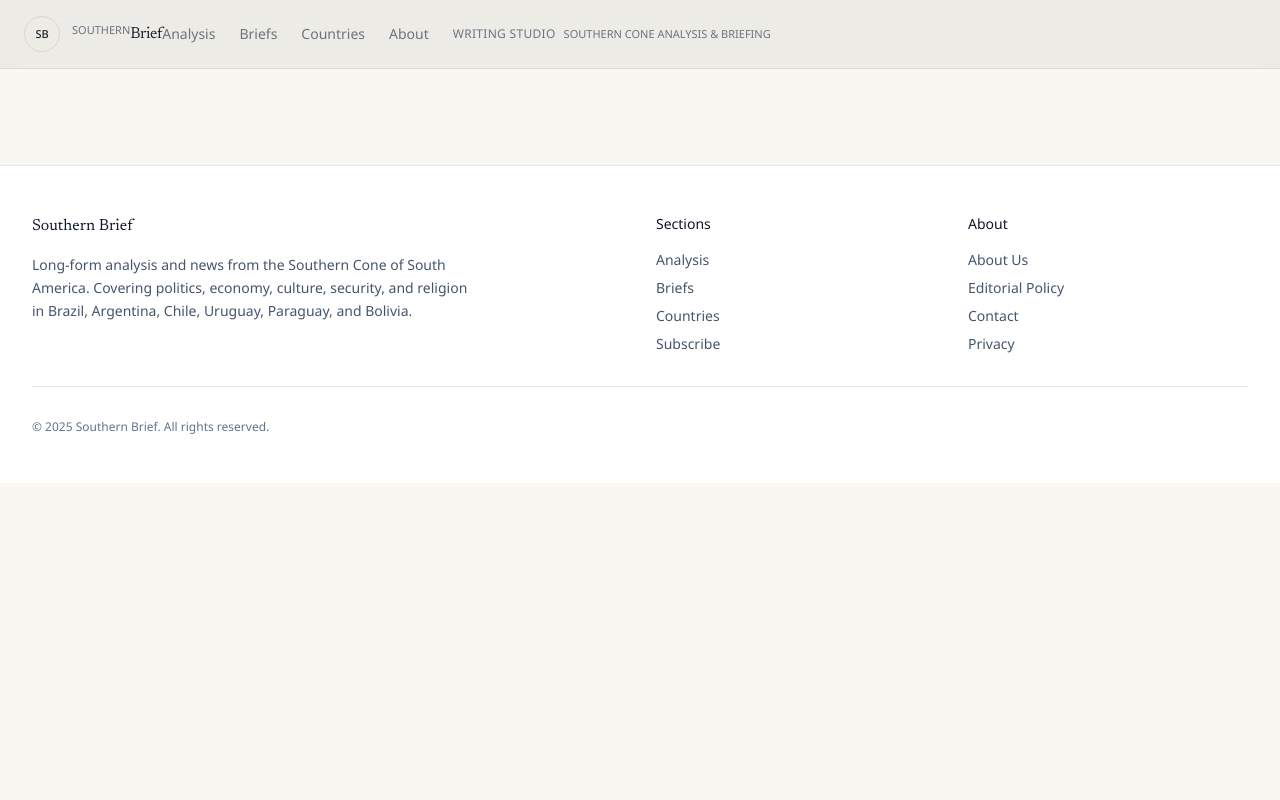
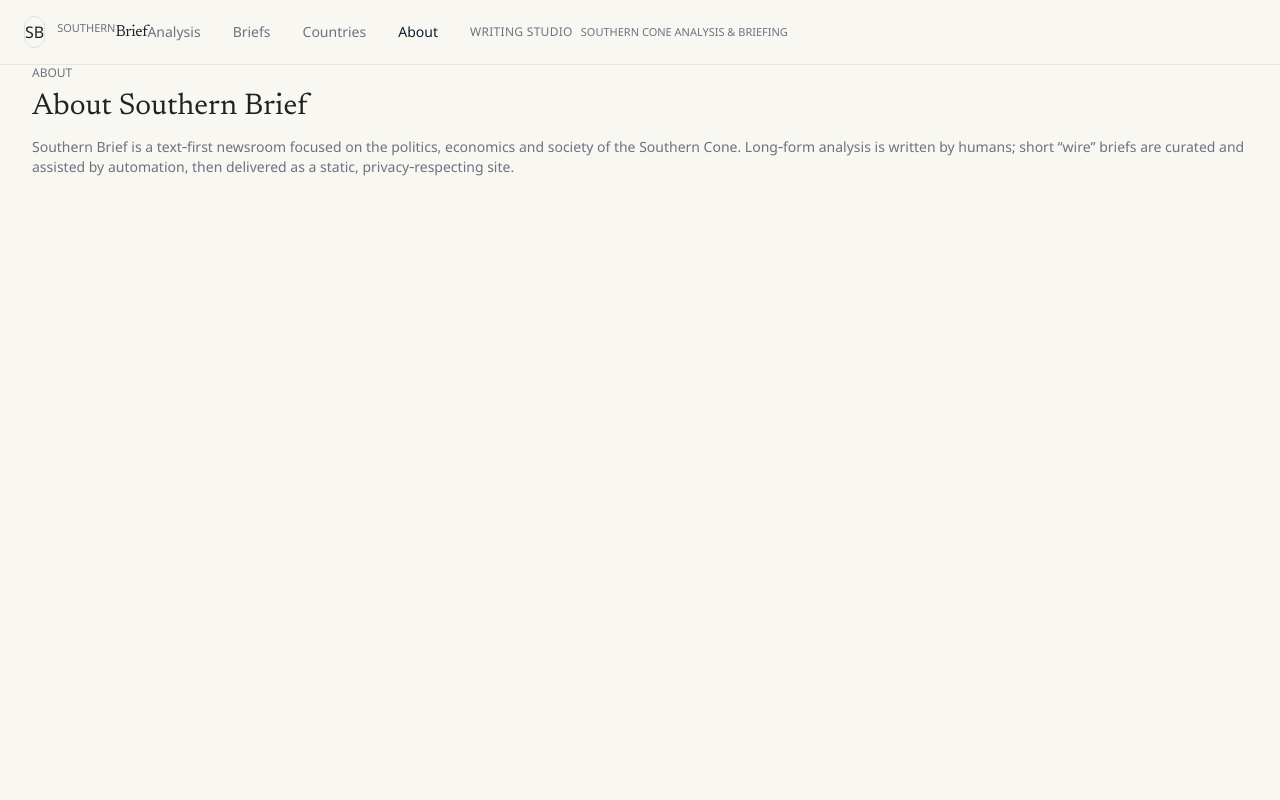
Before and after one commit to vinicius-marie/southernbrief, a React (Vite) app: page /about in a window 1280 px wide. Shown: the top 800 px of the page. Built offline with nearby package versions, Linux system fonts and the light colour scheme.

Commit message:
Clean up masthead and add basic static pages

```diff
--- a/src/App.tsx
+++ b/src/App.tsx
@@ -4,6 +4,8 @@ import { Footer } from "./components/Footer";
 import { HomePage } from "./pages/HomePage";
 import { ArticlePage } from "./pages/ArticlePage";
 import { BriefsPage } from "./pages/BriefsPage";
+import { CountriesPage } from "./pages/CountriesPage";
+import { AboutPage } from "./pages/AboutPage";
 import { AdminPage } from "./pages/AdminPage";
 
 export default function App() {
@@ -17,6 +19,8 @@ export default function App() {
           <Route path="/" element={<HomePage />} />
           <Route path="/article" element={<ArticlePage />} />
           <Route path="/briefs" element={<BriefsPage />} />
+          <Route path="/countries" element={<CountriesPage />} />
+          <Route path="/about" element={<AboutPage />} />
           {import.meta.env.DEV && (
             <Route path="/admin" element={<AdminPage />} />
           )}
--- a/src/components/Header.tsx
+++ b/src/components/Header.tsx
@@ -2,7 +2,7 @@ import { Link, NavLink } from "react-router-dom";
 
 export function Header() {
   return (
-    <header className="bg-primary/5 border-b border-[rgba(31,34,39,0.08)] backdrop-blur sticky top-0 z-50">
+    <header className="bg-background border-b border-[rgba(31,34,39,0.08)]">
       <div className="max-w-7xl mx-auto px-6">
         <div className="flex flex-col gap-2 py-4">
           <div className="flex items-center justify-between">
@@ -11,7 +11,7 @@ export function Header() {
               to="/"
               className="flex items-center gap-3 text-foreground hover:text-primary transition-colors"
             >
-              <span className="inline-flex items-center justify-center size-9 rounded-full border border-[rgba(31,34,39,0.16)] text-[11px] font-medium tracking-[0.18em] sans">
+              <span className="inline-flex items-center justify-center h-8 w-8 rounded-full border border-[rgba(31,34,39,0.16)] text-[10px] font-semibold tracking-[0.14em] sans uppercase">
                 SB
               </span>
               <span className="flex flex-col leading-tight">
@@ -23,7 +23,7 @@ export function Header() {
             </Link>
 
             {/* Navigation */}
-            <nav className="flex flex-wrap items-center gap-6 text-sm sans">
+            <nav className="flex flex-wrap items-center gap-8 text-sm sans">
               <NavLink
                 to="/"
                 className={({ isActive }) =>
@@ -48,12 +48,30 @@ export function Header() {
               >
                 Briefs
               </NavLink>
-              <button className="text-muted-foreground hover:text-foreground transition-colors hover:underline underline-offset-4">
+              <NavLink
+                to="/countries"
+                className={({ isActive }) =>
+                  `transition-colors hover:underline underline-offset-4 ${
+                    isActive
+                      ? "text-primary"
+                      : "text-muted-foreground hover:text-foreground"
+                  }`
+                }
+              >
                 Countries
-              </button>
-              <button className="text-muted-foreground hover:text-foreground transition-colors hover:underline underline-offset-4">
+              </NavLink>
+              <NavLink
+                to="/about"
+                className={({ isActive }) =>
+                  `transition-colors hover:underline underline-offset-4 ${
+                    isActive
+                      ? "text-primary"
+                      : "text-muted-foreground hover:text-foreground"
+                  }`
+                }
+              >
                 About
-              </button>
+              </NavLink>
               {import.meta.env.DEV && (
                 <NavLink
                   to="/admin"
--- /dev/null
+++ b/src/pages/AboutPage.tsx
@@ -0,0 +1,22 @@
+export function AboutPage() {
+  return (
+    <div className="bg-background min-h-screen">
+      <div className="max-w-6xl mx-auto px-4 sm:px-6 lg:px-8 py-10">
+        <header className="mb-8">
+          <p className="text-xs uppercase tracking-[0.18em] text-muted-foreground sans mb-2">
+            About
+          </p>
+          <h1 className="serif text-3xl text-foreground mb-3">
+            About Southern Brief
+          </h1>
+          <p className="text-sm sans text-muted-foreground max-w-2xl">
+            Southern Brief is a text‑first newsroom focused on the politics,
+            economics and society of the Southern Cone. Long‑form analysis is
+            written by humans; short “wire” briefs are curated and assisted by
+            automation, then delivered as a static, privacy‑respecting site.
+          </p>
+        </header>
+      </div>
+    </div>
+  );
+}
--- /dev/null
+++ b/src/pages/CountriesPage.tsx
@@ -0,0 +1,21 @@
+export function CountriesPage() {
+  return (
+    <div className="bg-background min-h-screen">
+      <div className="max-w-6xl mx-auto px-4 sm:px-6 lg:px-8 py-10">
+        <header className="mb-8">
+          <p className="text-xs uppercase tracking-[0.18em] text-muted-foreground sans mb-2">
+            Countries
+          </p>
+          <h1 className="serif text-3xl text-foreground mb-3">
+            Coverage across the Southern Cone
+          </h1>
+          <p className="text-sm sans text-muted-foreground max-w-2xl">
+            This section will group analysis and briefs by country. For now,
+            use the home page filters and Latest Briefs rail to navigate
+            between Argentina, Brazil, Chile, Uruguay, Paraguay and Bolivia.
+          </p>
+        </header>
+      </div>
+    </div>
+  );
+}
```
